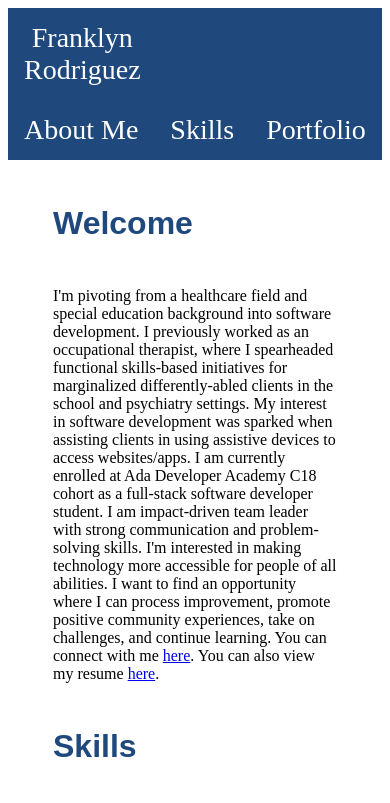
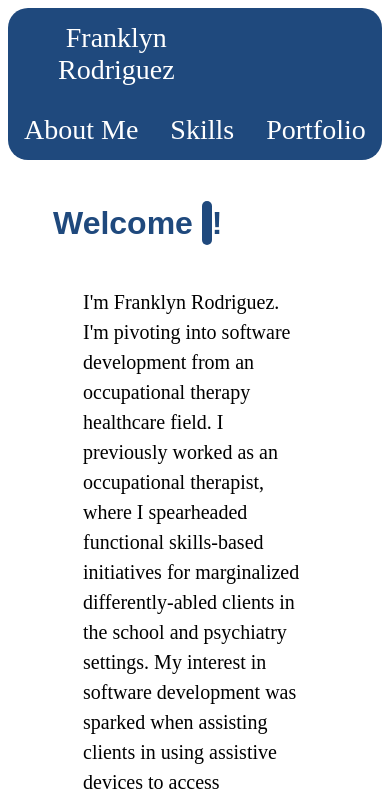
Before and after one commit to FranklynRod/simpleportfolio, a plain HTML site: page homepage.html in a window 390 px wide. Shown: the top 803 px of the page. Drawn offline with Linux system fonts and the light colour scheme.

Commit message:
added media query and content. Styled new content

```diff
--- a/homepage.css
+++ b/homepage.css
@@ -4,10 +4,33 @@ ul {
     padding: 0;
     overflow: hidden;
     background-color:#1F497D ;
+    border-radius: 20px;
+}
+.paragraph-info{
+    line-height: 30px;
+    margin: 30px;
+    font-size: 20px;
+}
+li {
+    float:left;
 }
 
-li {
-    float:left;
+#nameDisplay{
+    background-color: #1F497D;
+    color: white;
+    padding: 4px;
+    padding-left: 5px;
+    padding-right: 5px;
+    border-radius: 10px;
+}
+
+span{
+    background-color: #1F497D;
+    color: white;
+    padding: 1px;
+    padding-left: 3px;
+    padding-right: 3px;
+    border-radius: 3px;
 }
 
 li a {
@@ -21,6 +44,7 @@ li a {
 
 .name{
     padding-right: 600px;
+    padding-left: 50px;
 }
 li a:hover {
     background-color: black;
@@ -31,6 +55,7 @@ li a:hover {
     margin-top: 45px;
     margin-left: 45px;
     margin-right: 45px;
+
 }
 
 #skill-section{
@@ -47,6 +72,7 @@ li a:hover {
     font-weight: bold;
     text-transform: uppercase;
     color: #1F497D;
+    font-size: 18px;
 }
 
 h1{
@@ -78,12 +104,11 @@ h1{
     text-align: center;
     margin-bottom: 9px;
     margin-top: 9px;
-
-
 }
 button {
     background-color: #1F497D;
     color:white;
+    border-radius: 7px;
 }
 img{
     width: 200px;
@@ -93,7 +118,7 @@ img{
     text-align: center;
 }
 
-/* @media screen and (min-width: 40em) {
+@media screen and (min-width: 40em) {
     .cards {
         display: flex;
         flex-wrap: wrap;
@@ -110,4 +135,4 @@ img{
     .card {
         flex: 0 1 calc(25% - 1em);
     }
-} */
+}
--- a/homepage.html
+++ b/homepage.html
@@ -24,27 +24,25 @@
 
             </nav>
         </header>
-        <h1>Welcome <span id="nameDisplay"> </span></h1>
+        <h1>Welcome <span id="nameDisplay"></span> !</h1>
         <section id="welcome-section">
 
-        <p>I'm pivoting from a healthcare field and special education background into software development. I previously worked as an occupational therapist, where I spearheaded functional skills-based initiatives for marginalized differently-abled clients in the school and psychiatry settings. My interest in software development was sparked when assisting clients in using assistive devices to access websites/apps. I am currently enrolled at Ada Developer Academy C18 cohort as a full-stack software developer student.
+        <p class="paragraph-info">I'm Franklyn Rodriguez. I'm pivoting into software development from an occupational therapy healthcare field. I previously worked as an occupational therapist, where I spearheaded functional skills-based initiatives for marginalized differently-abled clients in the school and psychiatry settings. My interest in software development was sparked when assisting clients in using assistive devices to access websites/apps. I graduated from Ada Developer Academy C18 cohort as a full-stack software developer. I completed my internship at Cerebral a healthcare company that provides medication and counseling services to it’s clients.
 
-            I am impact-driven team leader with strong communication and problem-solving skills. I'm interested in making technology more accessible for people of all abilities. I want to find an opportunity where I can process improvement, promote positive community experiences, take on challenges, and continue learning. You can connect with me <a href="https://www.linkedin.com/in/franklyn-rodriguez-softwaredeveloper/">here</a>. You can also view my resume <a href="https://gist.github.com/FranklynRod/a8bea6dbfe6d54f6715d5b2a6ec464a0">here</a>.
+            I'm interested in making technology more accessible for people of all abilities. I want to find an opportunity where I can process improvement, promote positive community experiences, take on challenges, and continue learning. In my spare time, I volunteer in the tech world teaching coding fundamentals to school-age children and as a member of AnitaB.Org. You can connect with me on Linkedin <a href="https://www.linkedin.com/in/franklyn-rodriguez-softwaredeveloper/">here</a>. You can also view my resume <a href="https://gist.github.com/FranklynRod/a8bea6dbfe6d54f6715d5b2a6ec464a0">here</a>.
             </p>
         </section>
 
         <h1>Skills</h1>
         <section id="skill-section">
-        <p>Pivoting from a healthcare field and special education background into software development. I previously worked as an occupational therapist, where I spearheaded functional skills-based initiatives for marginalized differently-abled clients in the school and psychiatry settings. My interest in software development was sparked when assisting clients in using assistive devices to access websites/apps. I am currently enrolled at Ada Developer Academy C18 cohort as a full-stack software developer student.
+        <p class="paragraph-info"> During my time at Ada Developers Academy, I learned to code in <span>Python</span>, <span>React</span>, <span>HTML/CSS</span>, <span>Javascript</span> and  created databases using <span>Postgres</span>. My capstone project focused on those core technologies with the inclusion of <span>Google Firestore</span> and accessibility within the UI.
 
-            I am impact-driven team leader with strong communication and problem-solving skills. I'm interested in making technology more accessible for people of all abilities. I want to find an opportunity where I can process improvement, promote positive community experiences, take on challenges, and continue learning.
-            </p>
-        </section>
+            While at Cerebral, I deepened my knowledge of <span>React</span> and <span>accessibility</span>. I learned <span>Typescript</span>, <span>NestJS</span>, and <span> Ruby on Rails</span> through my contribution to numerous projects. I was also able to improve my understanding of <span>Git Versioning</span> and improve collaboration skills.
+        </p>
+    </section>
 
-        <section id="portfolio-section"></section>
-         <h1>Portfolio</h1>
+        <h1>Portfolio</h1>
         <section id="portfolio-section">
-
         <div class="card-holder">
             <div class="project-card">
                 <p class="project-heading">Crave & Feast</p>
@@ -54,6 +52,7 @@
                 <button onclick="window.location.href='https://github.com/FranklynRod/back-end-inspiration-board';">Demo</button>
             </div>
         </div>
+
                 <div class="project-card">
                 <p class="project-heading">Primary Capital</p>
                 <img  src="media/Primary Capital.png" alt="Image of an American Dollars Sign">
```
